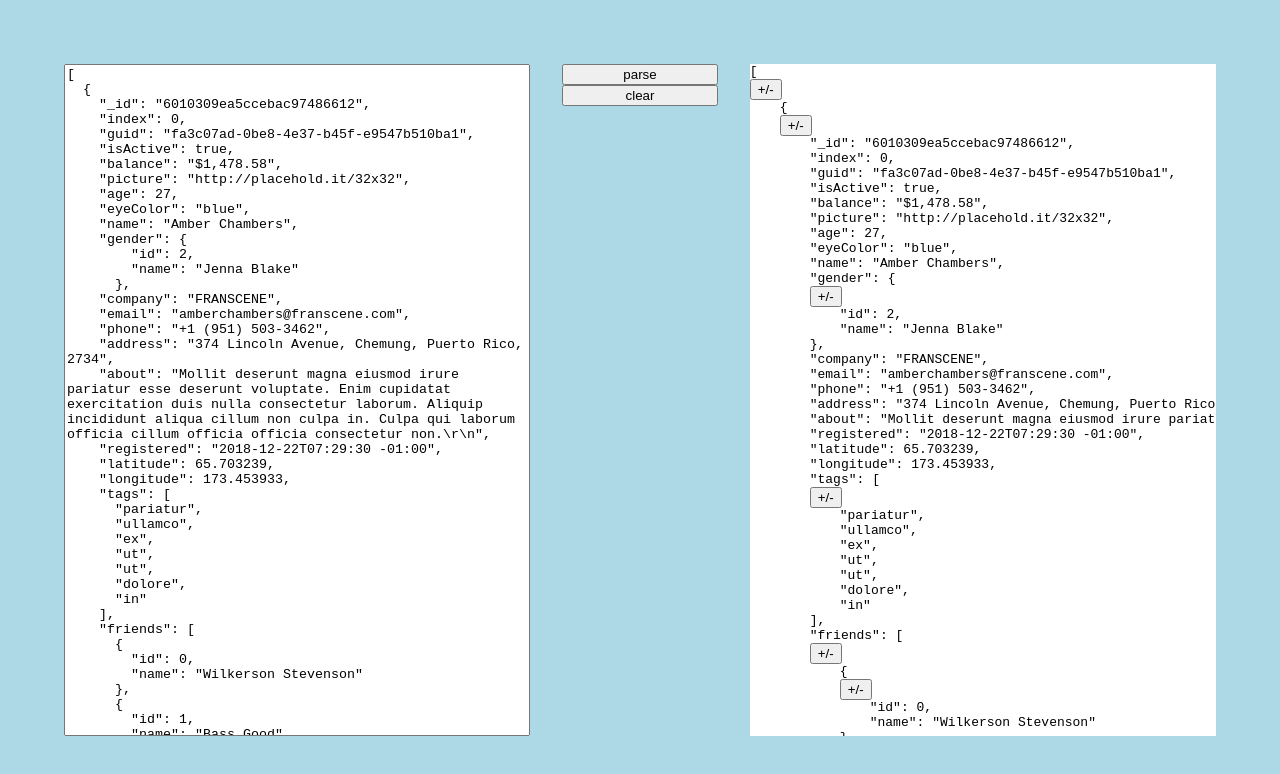
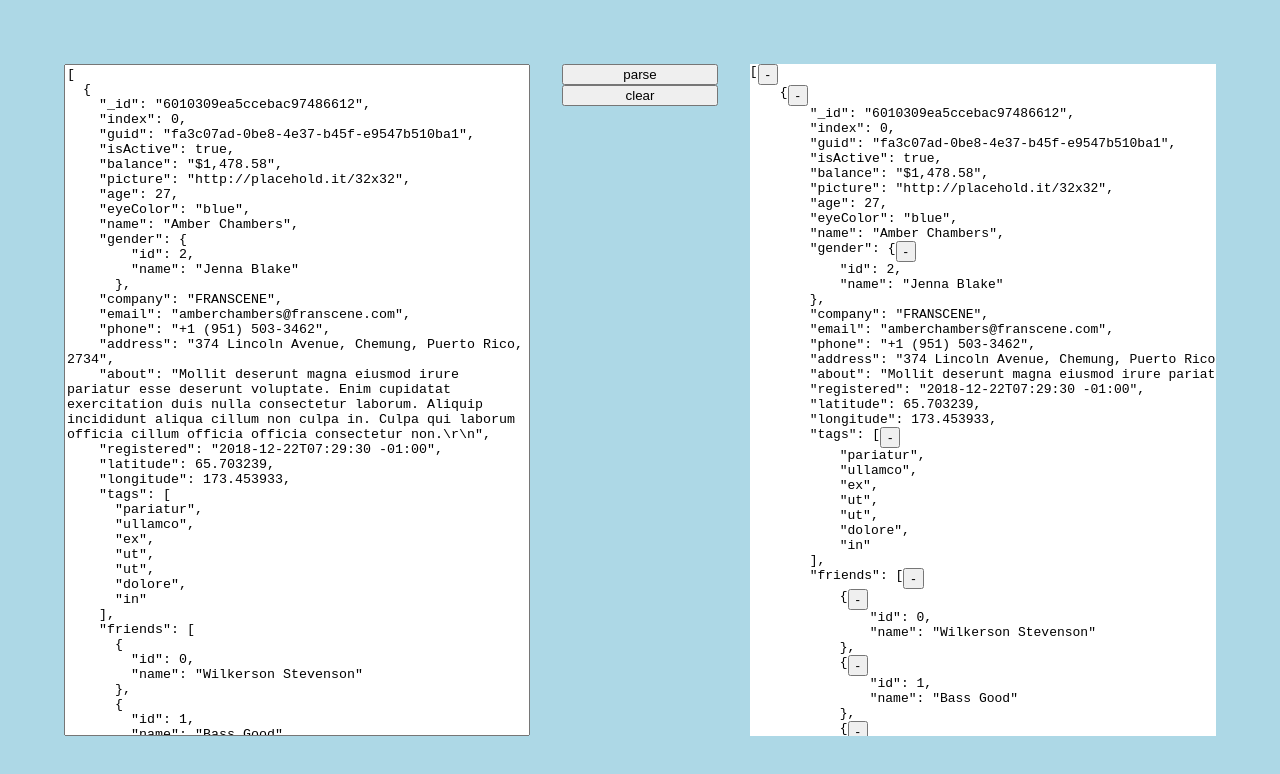
Before and after one commit to dzulliet/json-parser, a React (Create React App) app: page / in a window 1280 px wide. Both pictures are taken after a click on the button "parse". Shown: the top 774 px of the page. Built offline with nearby package versions, Linux system fonts and the light colour scheme.

Commit message:
collapse button added

```diff
--- a/src/components/ParsedBox.tsx
+++ b/src/components/ParsedBox.tsx
@@ -1,4 +1,4 @@
-import React, { ChangeEvent } from 'react'
+import React, { ChangeEvent, useCallback, useState } from 'react'
 import styled from 'styled-components'
 
 type Props = {
@@ -45,6 +45,9 @@ const IndentedSpan = styled.span`
   display: block;
   padding-left: 30px;
 `
+const BracketButtonSpan = styled.span`
+  display: inline-flex;
+`
 
 const formatValue = (value: any, delimiter = ''): string | JSX.Element | undefined => {
   let formattedValue
@@ -79,13 +82,17 @@ const Children = ({ type, data }: ChildrenProps) => {
 }
 
 const BeautifiedData = ({ data, delimiter = '' }: BeautifiedDataProps): JSX.Element | null => {
+  const [displayChildren, setDisplayChildren] = useState(true)
+  const toggleDisplayChildren = useCallback(() => setDisplayChildren(!displayChildren), [displayChildren])
   if (data) {
     const type = Array.isArray(data) ? 'array' : 'object'
     return (
       <>
-        {`${brackets[type].left}\r\n`}
-        <button>+/-</button>
-        <Children type={type} data={data} />
+        <BracketButtonSpan>
+          {`${brackets[type].left}\r\n`}
+          <button onClick={toggleDisplayChildren}>{displayChildren ? '-' : '+'}</button>
+        </BracketButtonSpan>
+        {displayChildren && <Children type={type} data={data} />}
         {`${brackets[type].right}${delimiter}\r\n`}
       </>
     )
```
